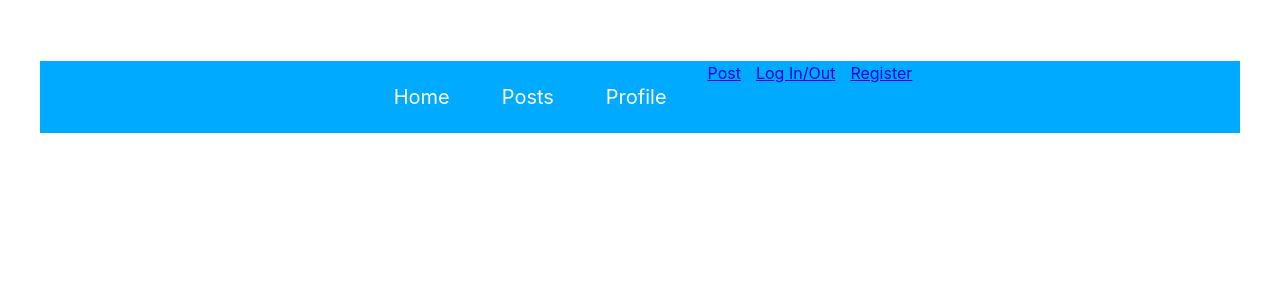
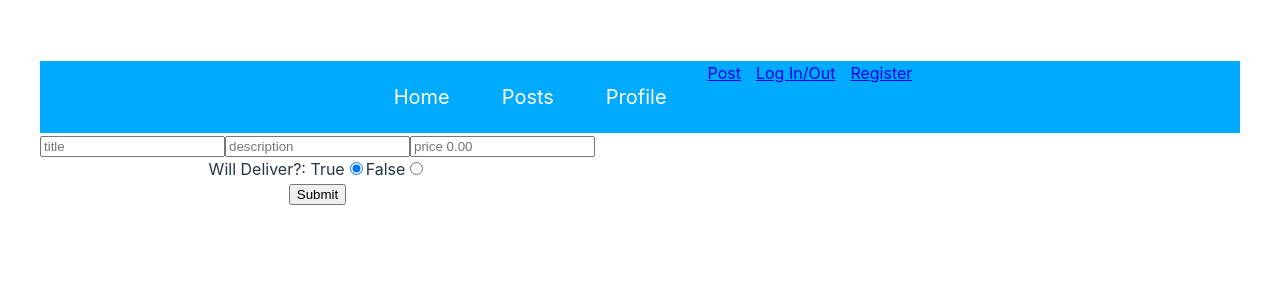
Before and after one commit to acranford25/React_StrangersThings, a React (Vite) app: page /post in a window 1280 px wide. Shown: the top 300 px of the page. Built offline with nearby package versions, Linux system fonts and the light colour scheme.

Commit message:
makePost is working

```diff
--- a/src/Components/Post.jsx
+++ b/src/Components/Post.jsx
@@ -1,3 +1,82 @@
+import { makePosts } from "../api";
+import useAuth from "../hooks/useAuth";
+import { useState } from "react";
+
 export default function Post() {
-  return <div></div>;
+  const [title, setTitle] = useState("");
+  const [description, setDescription] = useState("");
+  const [price, setPrice] = useState(null);
+  const [willDeliver, setWillDeliver] = useState(true);
+
+  const { token } = useAuth();
+
+  async function handleSubmit(event) {
+    event.preventDefault();
+    try {
+      const result = await makePosts(
+        token,
+        title,
+        description,
+        price,
+        willDeliver
+      );
+      if (token) {
+        console.log(result);
+        return result;
+      }
+    } catch (error) {
+      console.log("trouble fetching makePosts", error);
+    }
+  }
+
+  return (
+    <div>
+      <form onClick={handleSubmit}>
+        <input
+          type="text"
+          name="title"
+          placeholder="title"
+          required="true"
+          onChange={(event) => setTitle(event.target.value)}
+        />
+        <input
+          type="text"
+          name="description"
+          placeholder="description"
+          onChange={(event) => setDescription(event.target.value)}
+        />
+        <input
+          type="text"
+          name="price"
+          placeholder="price 0.00"
+          required="true"
+          onChange={(event) => setPrice(event.target.value)}
+        />
+        <div>
+          {" "}
+          Will Deliver?
+          <label>
+            : True
+            <input
+              type="radio"
+              name="willDeliver"
+              value={true}
+              checked={true}
+              onChange={(event) => setWillDeliver(event.target.value)}
+            />
+          </label>
+          <label>
+            False
+            <input
+              type="radio"
+              name="willDeliver"
+              value={false}
+              onChange={(event) => setWillDeliver(event.target.value)}
+            />
+          </label>
+        </div>
+        <button type="submit">Submit</button>
+      </form>
+    </div>
+  );
 }
--- a/src/api/index.js
+++ b/src/api/index.js
@@ -10,7 +10,7 @@ export async function getPosts() {
   }
 }
 
-export async function makePosts() {
+export async function makePosts(token, title, description, price, willDeliver) {
   try {
     const response = await fetch(`${BASE_URL}posts`, {
       method: "POST",
```
